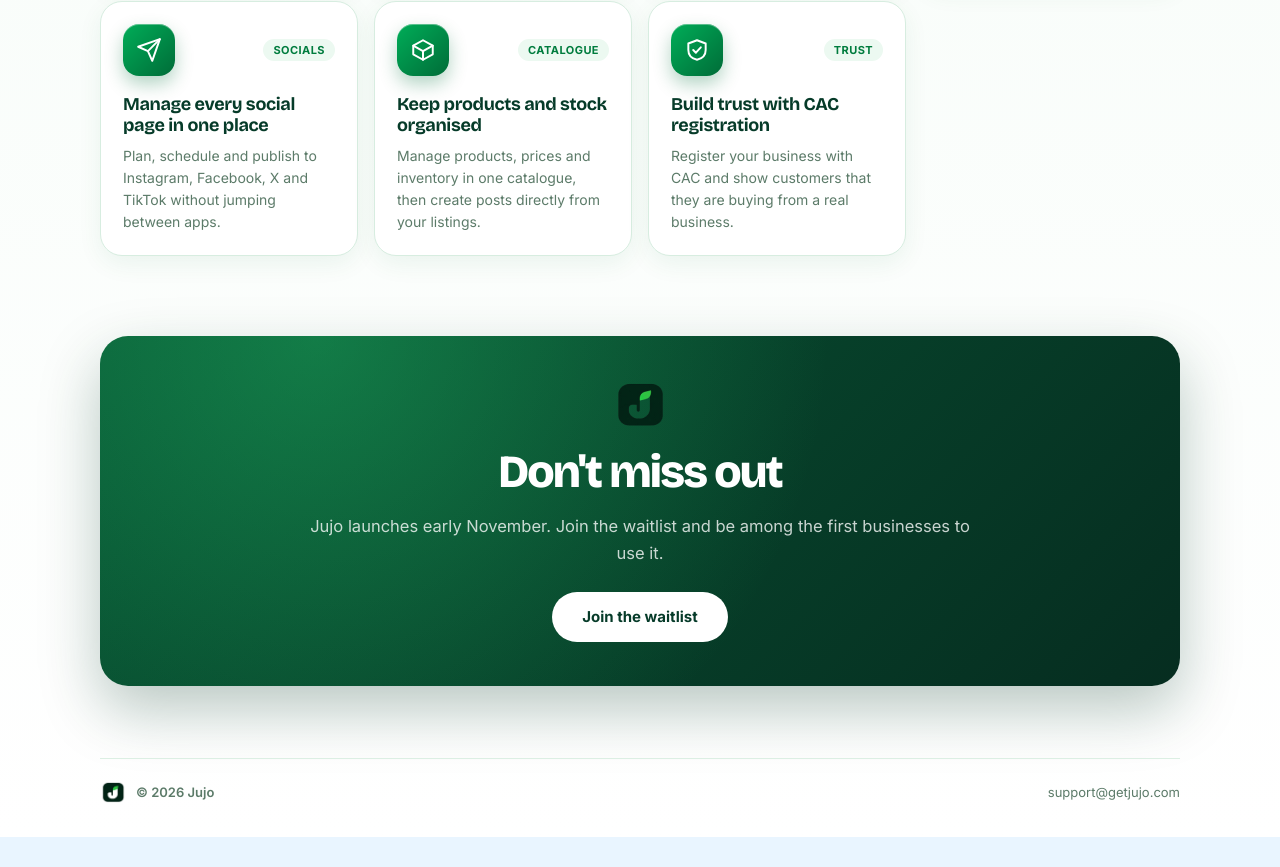
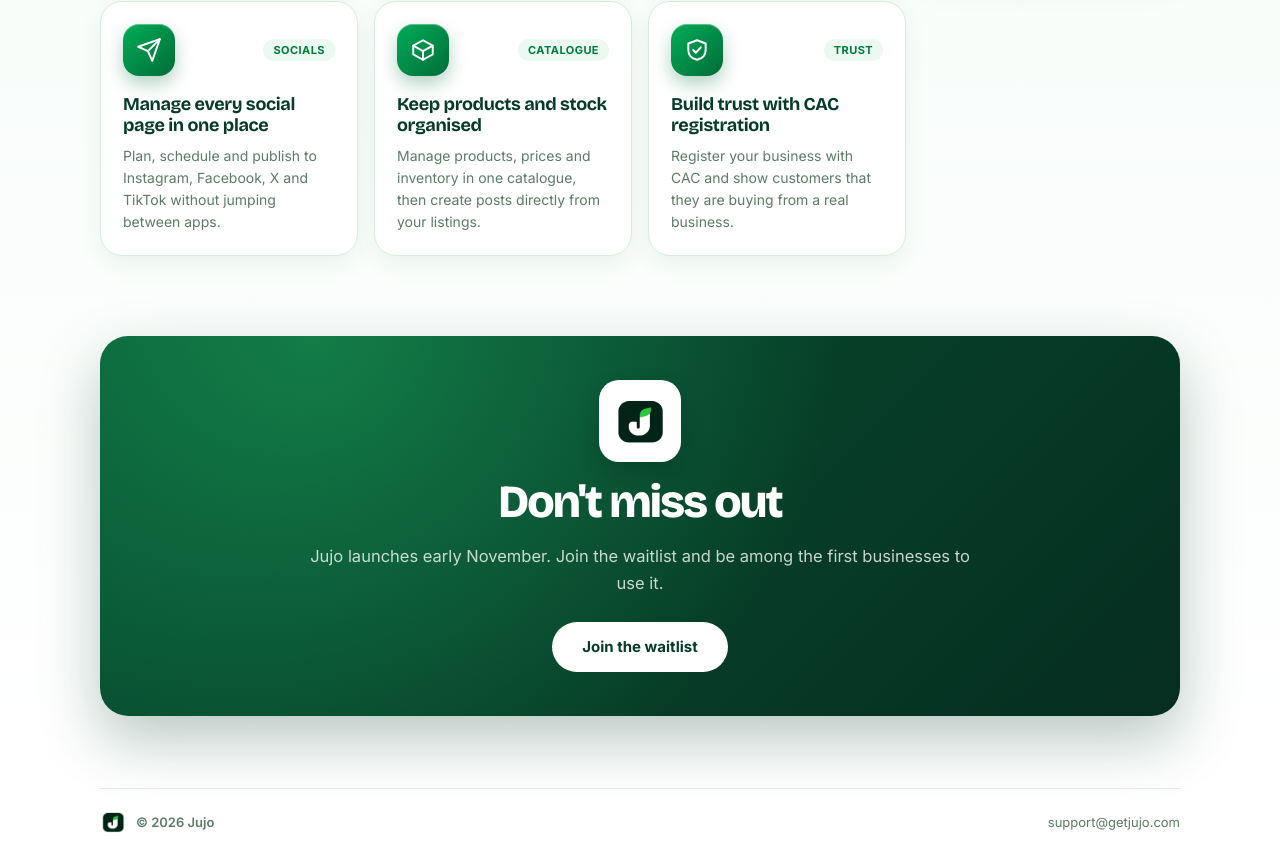
Before and after one commit to apreezofficial/jujo-waitlist, a Next.js app: page / in a window 1280 px wide. Shown: the part 1532-2399 px from the top of the page. Before the commit the page ends 2369 px from the top, so only its background shows below. Built offline with nearby package versions, Linux system fonts and the light colour scheme; no server answers.

Commit message:
Add styles for ctaLogo in sections.module.css

```diff
--- a/src/app/sections.module.css
+++ b/src/app/sections.module.css
@@ -256,3 +256,12 @@
     grid-template-columns: 1fr;
   }
 }
+.ctaLogo {
+  display: grid;
+  place-items: center;
+  width: 82px;
+  height: 82px;
+  border-radius: 20px;
+  background: #ffffff;
+  box-shadow: 0 10px 24px rgba(0, 0, 0, 0.16);
+}
```
